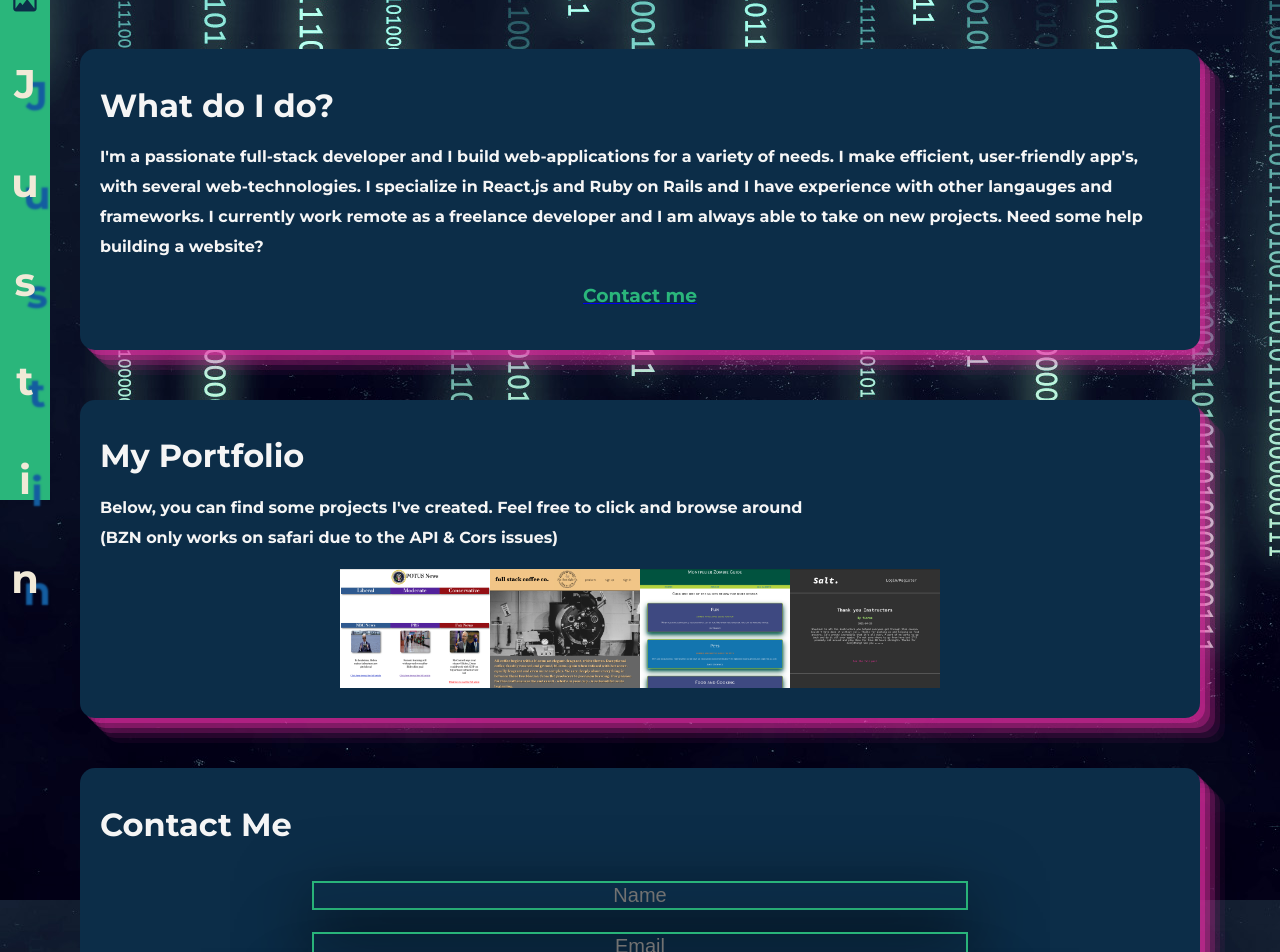
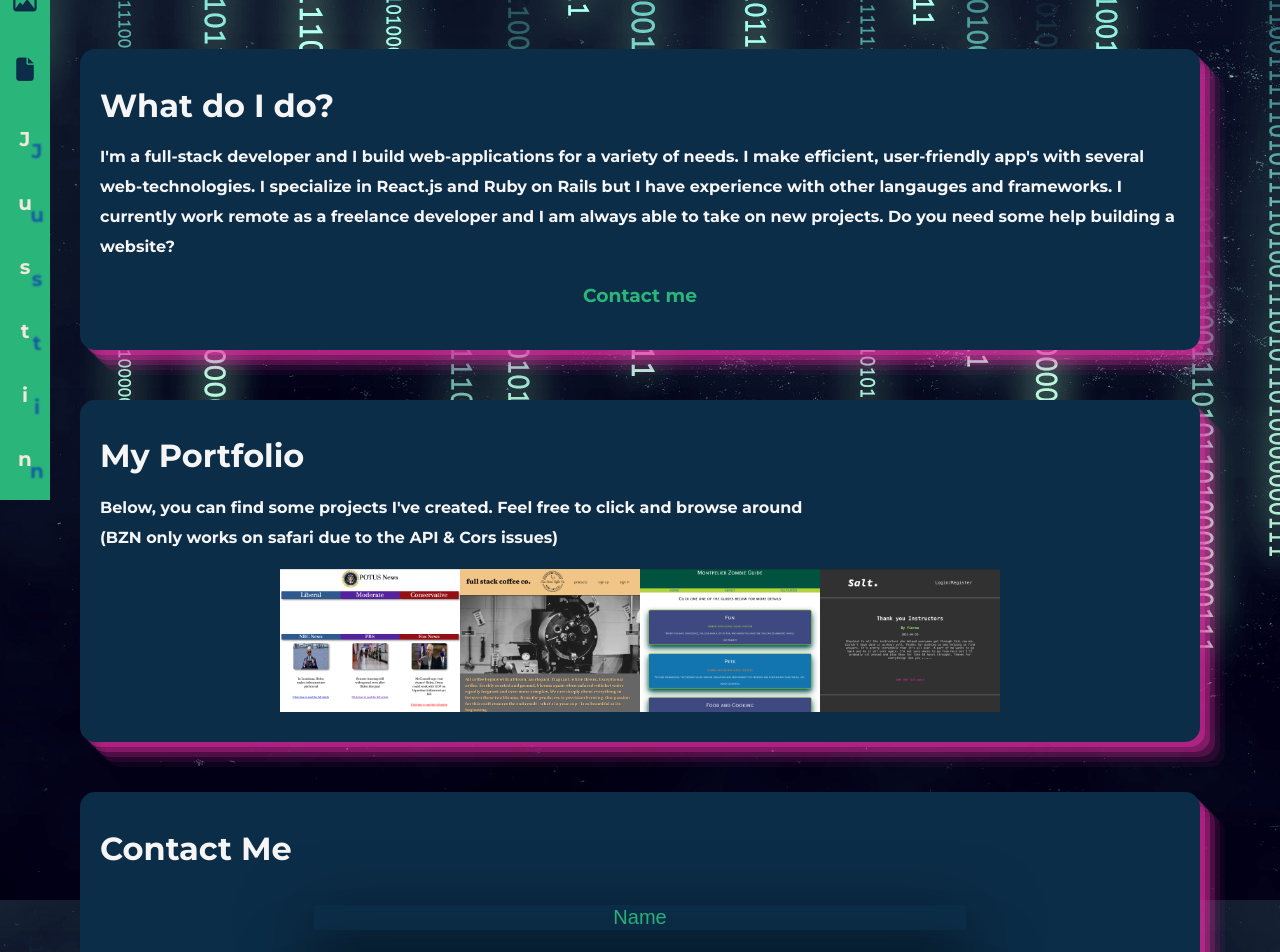
Before and after one commit to JustinKnuth/portfolio, a React (Create React App) app: page / in a window 1280 px wide. Shown: the part 300-1252 px from the top of the page. Built offline with nearby package versions, Linux system fonts and the light colour scheme.

Commit message:
added resume

```diff
--- a/src/App.css
+++ b/src/App.css
@@ -49,9 +49,9 @@ a:hover{
 
 .j{
   color: #F1E9D7;
-  font-size:40px;
+  font-size:20px;
   text-shadow: 12px 12px 2px #145DA0;
-  margin-bottom: 50px;
+  margin-bottom: 40px;
 }
 
 .nav h3{
@@ -83,6 +83,10 @@ color: #0C2D48;
 
 }
 
+.fa-file{
+  color:#0C2D48;
+}
+
 .home-divs{
   margin: 0 80px;
   background-color:#0C2D48;
@@ -105,13 +109,12 @@ color: #0C2D48;
 }
 
 .project-pics{
-  width: 150px;
+  width: 180px;
 }
 
 .inputs{
   background: transparent;
-  border-style:double;
-  border-color: #2AB67B;
+  border-style:none;
   color: hotpink;
   font-size: 20px;
   width:60%;
@@ -122,13 +125,17 @@ color: #0C2D48;
 
 .inputs-message{
   background: transparent;
-  border-style:double;
-  border-color: #2AB67B;
+  border-style:none;
   color: hotpink;
   font-size: 20px;
   width:80%;
   margin-top: 20px;
   box-shadow: rgba(0, 0, 0, 0.56) 0px 22px 70px 4px;
+}
+
+::placeholder{
+  color:#2AB67B;
+  text-align: center;
 }
 
 .email-button{
@@ -139,7 +146,6 @@ color: #0C2D48;
 }
 
 .email-button:hover{
-  background-color: #2AB67B;
   color:white;
   font-size: 30px;
 }
@@ -148,3 +154,9 @@ color: #0C2D48;
   width:70%;
   margin: 0 auto;
 }
+
+.resume{
+  width:80%;
+  height:100vw;
+
+}
--- a/src/App.js
+++ b/src/App.js
@@ -3,6 +3,7 @@ import "./App.css";
 import Home from "./components/Home";
 import Nav from "./components/Nav";
 import Images from "./components/Images"
+import Resume from "./components/Resume"
 import { Route } from "react-router-dom";
 
 function App() {
@@ -15,6 +16,9 @@ function App() {
       <Route path="/images">
         <Images />
       </Route>
+      <Route path="/resume">
+        <Resume />
+      </Route>
     </div>
   );
 }
--- a/src/components/Home.jsx
+++ b/src/components/Home.jsx
@@ -27,13 +27,13 @@ export default function Home() {
       </div>
       <div className='home-divs'>
         <h1>What do I do?</h1>
-        <p> I'm a passionate full-stack developer and I build web-applications
-        for a variety of needs. I make efficient, user-friendly app's, with
+        <p> I'm a full-stack developer and I build web-applications
+        for a variety of needs. I make efficient, user-friendly app's with
         several web-technologies. I specialize in React.js and
-        Ruby on Rails and I have experience with other langauges and frameworks. I currently work remote as a freelance developer
-        and I am always able to take on new projects. Need some help building a website?
+        Ruby on Rails but I have experience with other langauges and frameworks. I currently work remote as a freelance developer
+        and I am always able to take on new projects. Do you need some help building a website?
         </p>
-        <a href="#contact">
+        <a style={{ textDecoration: 'none' }} href="#contact">
         <h3 style={{ color: '#2AB67B', textAlign: 'center' }}>Contact me</h3>
         </a>
 
--- a/src/components/Nav.jsx
+++ b/src/components/Nav.jsx
@@ -25,6 +25,10 @@ export default function Nav() {
           <a href="/images">
           <h3><i className="far fa-image fa-lg"></i></h3>
           </a>
+          <a href="/resume">
+          <h3><i className="fas fa-file fa-lg"></i></h3>
+          </a>
+
 
           <h1 className='j'>J</h1>
           <h1 className='j'>u</h1>
--- /dev/null
+++ b/src/components/Resume.jsx
@@ -0,0 +1,23 @@
+import justinresume from "../assets/justinresume.pdf"
+
+
+
+
+export default function Resume() {
+
+
+
+  return (
+    <div>
+      {/* <a href={justinresume}></a> */}
+      <center>
+
+      <object className='resume' data={justinresume} type="application/pdf">
+      </object>
+      </center>
+    </div>
+
+
+
+  )
+}
```
Also changed, not shown: 1 other file (tests, documents, lock files or other folders).
